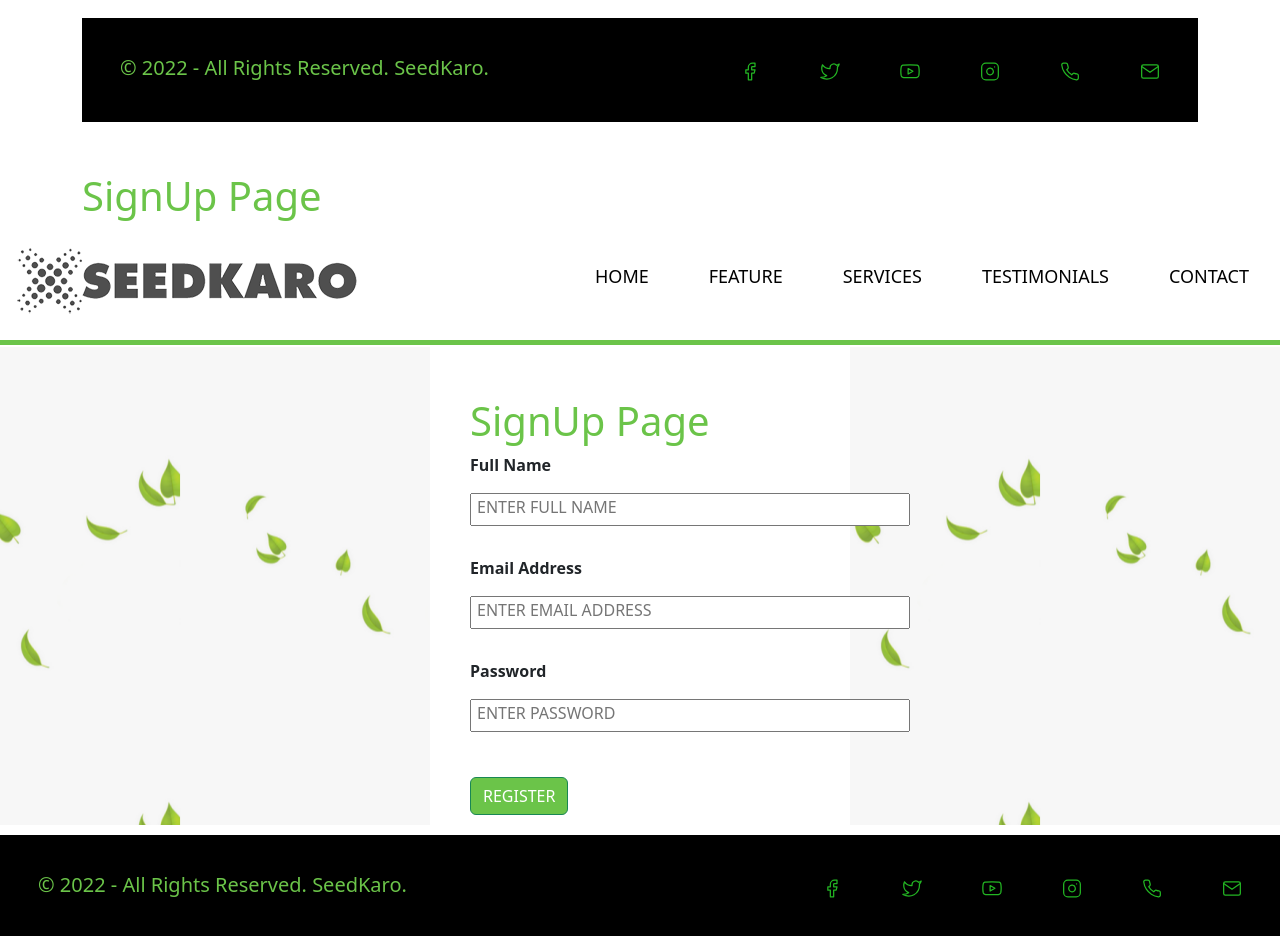
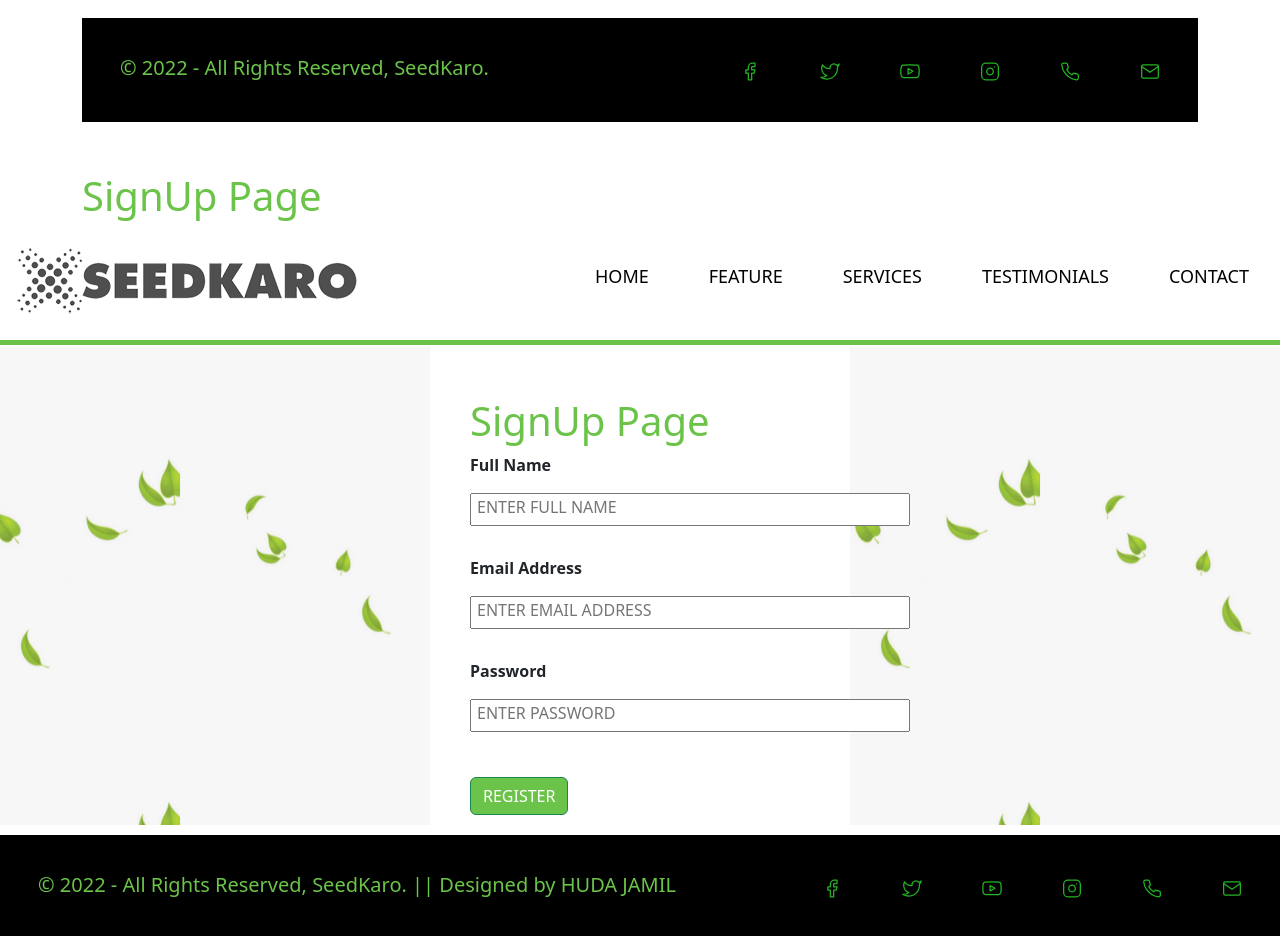
Before and after one commit to hudashk/Bootstrap-Proj1, a plain HTML site: page index.html in a window 1280 px wide. Shown: the part 3712-4648 px from the top of the page. Drawn offline with nearby package versions, Linux system fonts and the light colour scheme.

Commit message:
upload my file

```diff
--- a/index.html
+++ b/index.html
@@ -4,7 +4,7 @@
     <meta charset="UTF-8">
     <meta http-equiv="X-UA-Compatible" content="IE=edge">
     <meta name="viewport" content="width=device-width, initial-scale=1.0">
-    <title>BOOTSTRAP</title>
+    <title>SEEDKARO</title>
     <link href="https://cdn.jsdelivr.net/npm/bootstrap@5.2.0/dist/css/bootstrap.min.css" rel="stylesheet" integrity="sha384-gH2yIJqKdNHPEq0n4Mqa/HGKIhSkIHeL5AyhkYV8i59U5AR6csBvApHHNl/vI1Bx" crossorigin="anonymous">
      <link rel="stylesheet" href="style.css">
    </head>
@@ -194,7 +194,7 @@
             </div>
             <div class="p-2 line">
               <div class="div-identify">
-                <h5 class="text0"> &copy 2022 - All Rights Reserved. SeedKaro.</h5>
+                <h5 class="text0"> &copy 2022 - All Rights Reserved, SeedKaro.</h5>
             </div>
               <nav class="nav-identify">
                 <ul class="nav">
@@ -235,7 +235,7 @@
 
     <section>
         <div class="backg-image">
-         <form action="registered.html">
+          <form action="registered.html">
            <div>
              <h1>SignUp Page</h1>
            </div>
@@ -265,7 +265,7 @@
         <section>
            <div class="p-2 line">
           <div class="div-identify">
-            <h5 class="text0"> &copy 2022 - All Rights Reserved. SeedKaro.</h5>
+            <h5 class="text0"> &copy 2022 - All Rights Reserved, SeedKaro. || Designed by HUDA JAMIL</h5>
         </div>
           <nav class="nav-identify">
             <ul class="nav">
```
